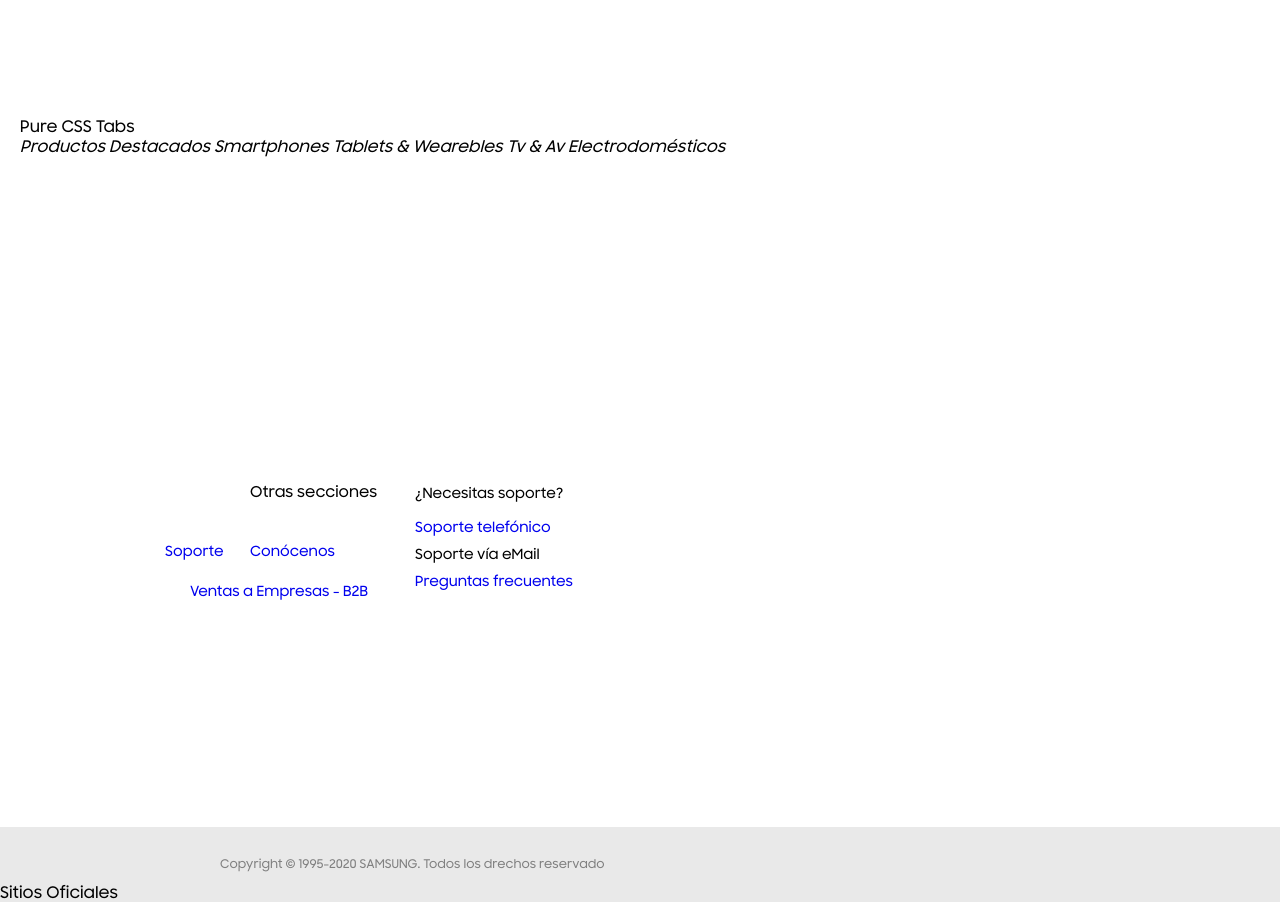
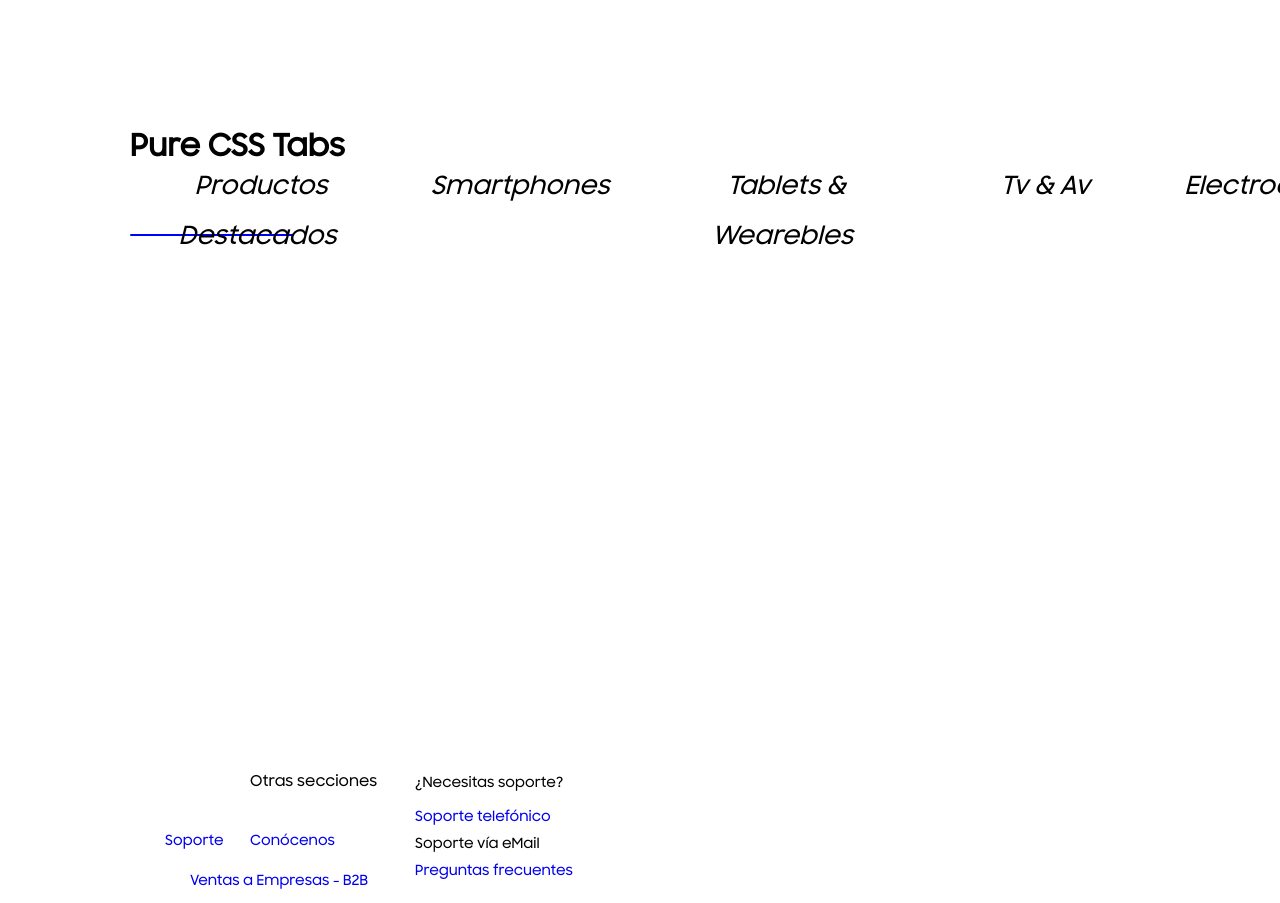
Before and after one commit to Javier19-cmd/Proyecto-1, a React app: page / in a window 1280 px wide. Shown: the part 945-1848 px from the top of the page. Built offline with nearby package versions, Linux system fonts and the light colour scheme; the HTML template or start-up script is replaced by a standard one.

Commit message:
creando la mini navegación

```diff
--- a/src/components/Galeria.css
+++ b/src/components/Galeria.css
@@ -5,6 +5,76 @@
 /*Propiedades de la galería*/
 .Wrapper{
     position: relative;
-    top: -500px;
-    margin: 20px;
+    top: -600px;
+    margin: 130px;
+    padding: 50px 100px 100px 100px 100px;
 }
+
+/*Propiedades del header*/
+.Wrapper header{
+    font-size: 30px;
+    font-weight: 600;
+    margin-bottom: 20px;
+}
+
+/*Propiedades del nav*/
+.Wrapper nav{
+    height: 50px;
+    width: 80%;
+    display: flex;
+    align-items: center;
+    background-color: #fff;
+}
+
+/*Propieades del texto del nav*/
+.Wrapper nav label {
+    display: block;
+    height: 100px;
+    width: 100%;
+    text-align: center;
+    line-height: 50px;
+    cursor: pointer;
+    font-size: 25px;
+    position: relative;
+    z-index: 1;
+}
+
+/*Propieades de los i's*/
+.Wrapper nav label i {
+    padding-right: 7px;
+}
+
+/*Creando slider*/
+.Wrapper nav .slider{
+    position: absolute;
+    height: 2%;
+    width: 10%;
+    text-decoration: underline;
+    background-color: blue;
+    border-radius: 5px;
+    z-index: 0;
+    left: 0;
+    bottom: 0;
+    transition: all 0.3s ease;
+}
+
+/*Propiedades del check: Aquí se está moviendo el slider a como se selecciona el título*/
+#smartphnes:checked ~ nav .slider{
+    left: 30%;
+}
+
+#tablets:checked ~ nav .slider{
+    left: 50%;
+}
+
+#TV:checked ~ nav .slider{
+    left: 80%;
+}
+
+#TV:checked ~ nav .slider{
+    left: 100%;
+}
+
+input[type="radio"]{
+    display: none;
+}
--- a/src/components/Galeria.jsx
+++ b/src/components/Galeria.jsx
@@ -5,12 +5,30 @@ function Galeria() {
   return (
     <div className="Wrapper" style={styles}>
       <header>Pure CSS Tabs</header>
+
+      <input type="radio" name="slider" id="productos" checked />
+      <input type="radio" name="slider" id="smartphones" />
+      <input type="radio" name="slider" id="tablets" />
+      <input type="radio" name="slider" id="TV" />
+      <input type="radio" name="slider" id="Elec" />
+
       <nav>
-        <label htmlFor="" className="home"> <i className="Destacados">Productos Destacados</i> </label>
-        <label htmlFor="" className="home"> <i className="Smartphones">Smartphones</i> </label>
-        <label htmlFor="" className="home"> <i className="Tablets">Tablets & Wearebles</i> </label>
-        <label htmlFor="" className="home"> <i className="Av">Tv & Av</i> </label>
-        <label htmlFor="" className="home"> <i className="Electrodos">Electrodomésticos</i> </label>
+        <label htmlFor="productos" name="productos">
+          <i className="Destacados">Productos Destacados</i>
+        </label>
+        <label htmlFor="smartphones" name="smartphones">
+          <i className="Smartphones">Smartphones</i>
+        </label>
+        <label htmlFor="tablets" name="tablets">
+          <i className="Tablets">Tablets & Wearebles</i>
+        </label>
+        <label htmlFor="TV" name="TV">
+          <i className="Av">Tv & Av</i>
+        </label>
+        <label htmlFor="Elec" name="Elec">
+          <i className="Electrodos">Electrodomésticos</i>
+        </label>
+        <div className="slider"></div>
       </nav>
     </div>
   )
```
